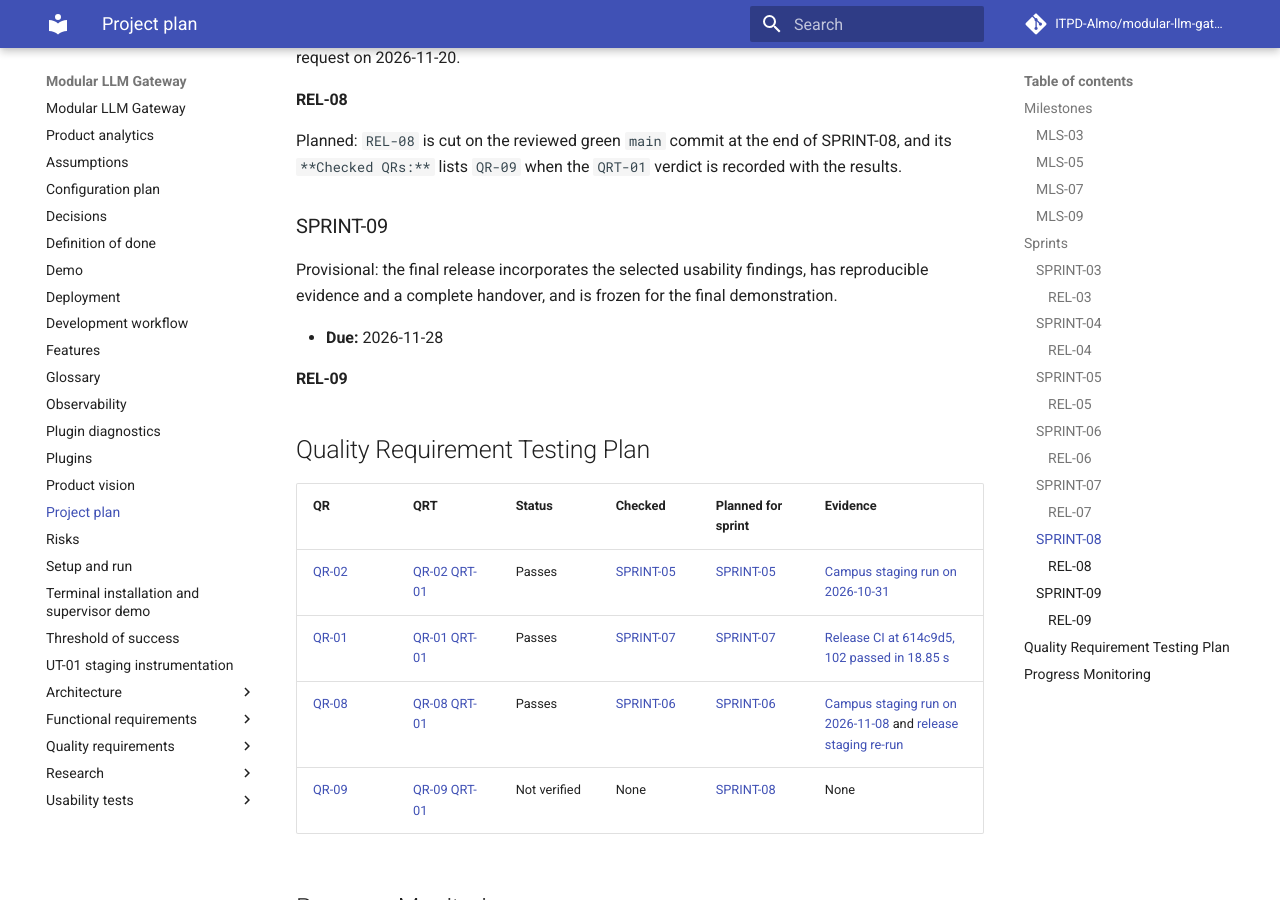
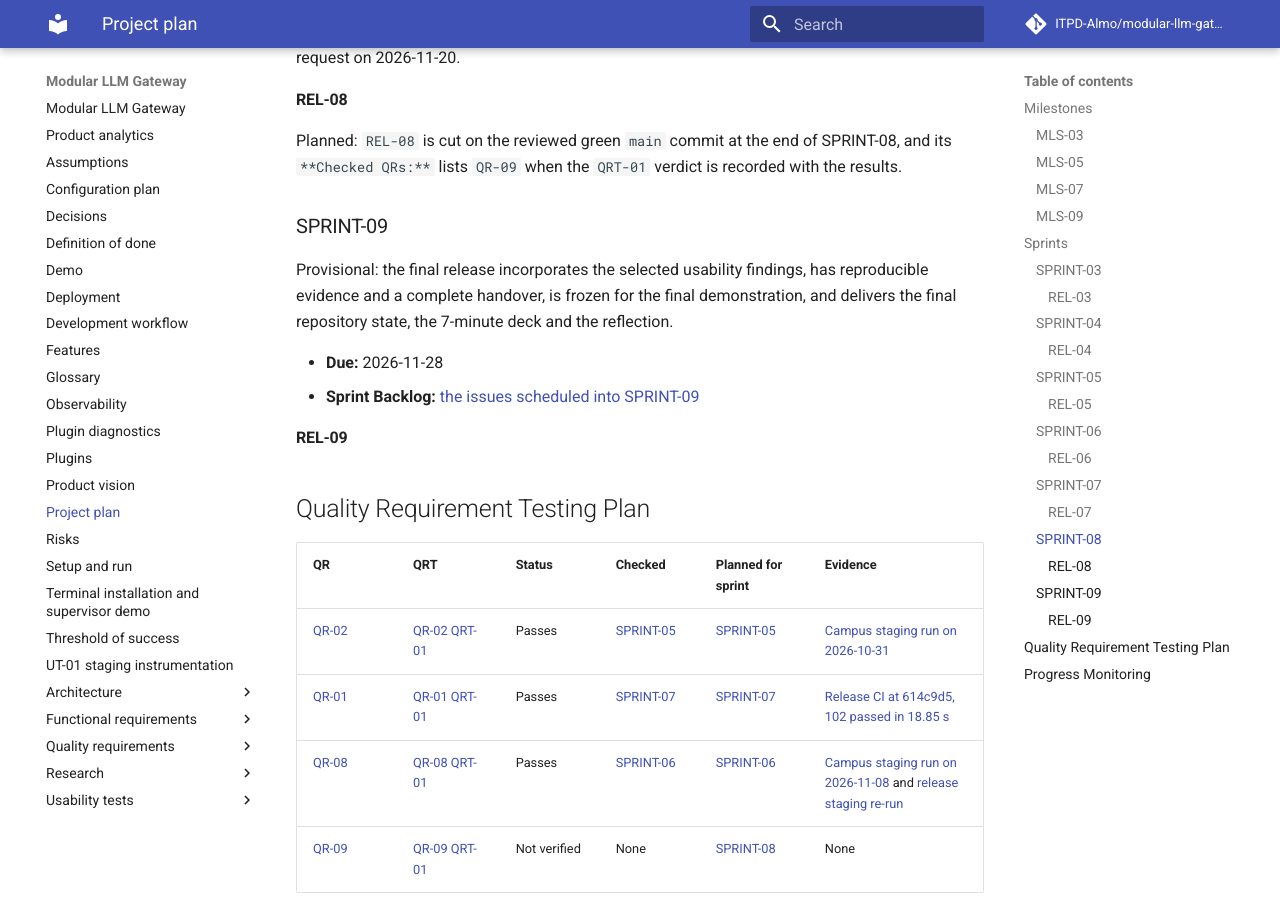
Before and after one commit to ITPD-Almo/modular-llm-gateway, an MkDocs documentation site: the page built from docs/project-plan.md, in a window 1280 px wide and 900 px high, scrolled down 5390 px. Built offline with MkDocs 1.6.1 and Material for MkDocs 9.7.7, drawn with Linux system fonts in a browser that asks for light colours; comment, search, counter and statistics services are not loaded.

Commit message:
Add SPRINT-09's deck, reflection and milestone link to its plan fields

```diff
--- a/docs/project-plan.md
+++ b/docs/project-plan.md
@@ -158,9 +158,10 @@ Planned: `REL-08` is cut on the reviewed green `main` commit at the end of SPRIN
 
 ### SPRINT-09
 
-Provisional: the final release incorporates the selected usability findings, has reproducible evidence and a complete handover, and is frozen for the final demonstration.
+Provisional: the final release incorporates the selected usability findings, has reproducible evidence and a complete handover, is frozen for the final demonstration, and delivers the final repository state, the 7-minute deck and the reflection.
 
 - **Due:** 2026-11-28
+- **Sprint Backlog:** [the issues scheduled into SPRINT-09](https://github.com/ITPD-Almo/modular-llm-gateway/milestone/7)
 
 #### REL-09
 
```
